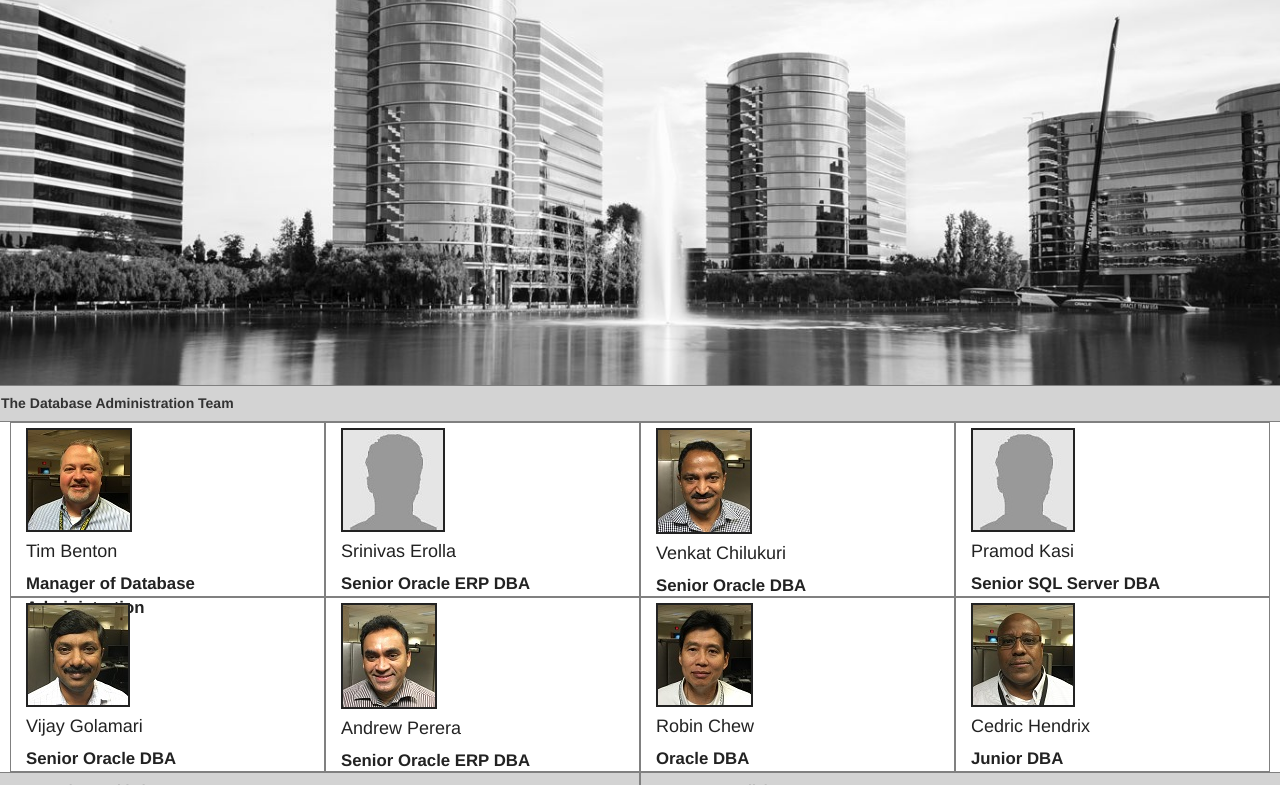
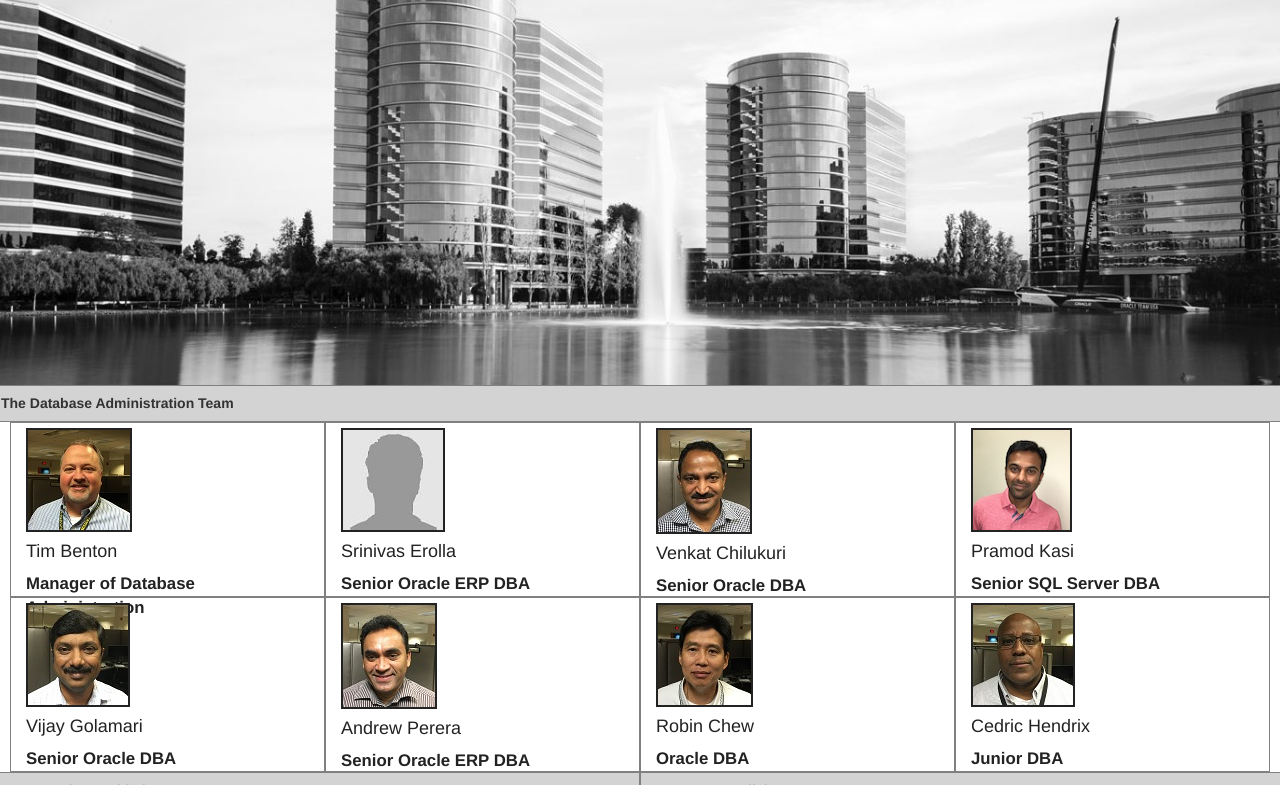
Before and after one commit to tgbenton/DBATeamWebsite, a plain HTML site: page index.html in a window 1280 px wide. Shown: the part 315-1100 px from the top of the page. Drawn offline with nearby package versions, Linux system fonts and the light colour scheme.

Commit message:
added team pictures

```diff
--- a/index.html
+++ b/index.html
@@ -91,7 +91,7 @@
 
         <div class="col-md-3 teamMember">
           <div class="card">
-            <img class="card-img-top imgTeam" src="images/blankPortrait100.jpg">
+            <img class="card-img-top imgTeam" src="images/colorPramod.jpg">
             <div class="card-block">
               <h4 class="card-title">Pramod Kasi</h4>
               <p class="card-text">Senior SQL Server DBA</p>
```
Also changed, not shown: images/colorPramod.jpg (added), 6 other files.
